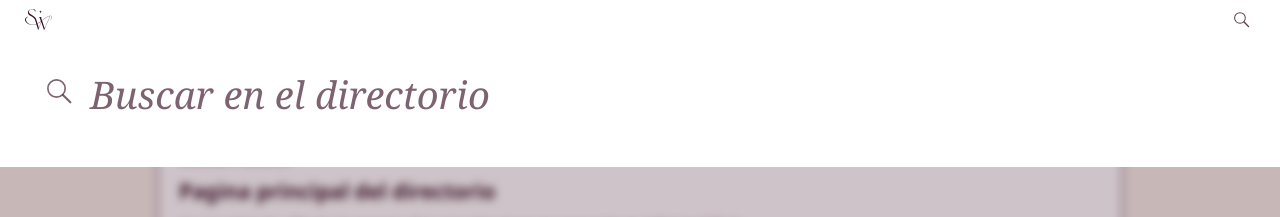
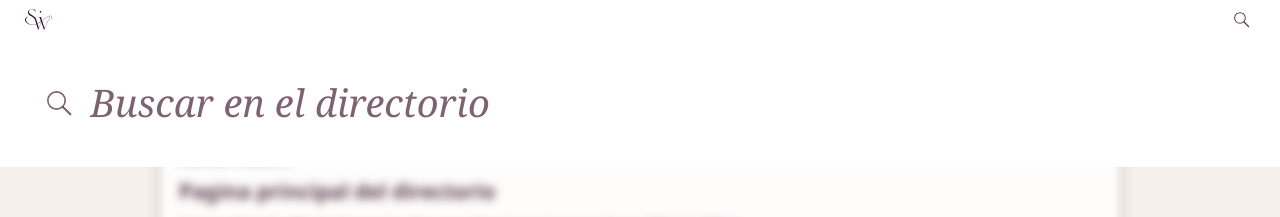
Before and after one commit to SailBliss/sw_master, a Next.js app: page / in a window 1280 px wide. Both pictures are taken after a click on the button "Buscar". Shown: the top 217 px of the page. Built offline with nearby package versions, Linux system fonts and the light colour scheme; no server answers; the database is empty.

Commit message:
Mejora interacción de búsqueda en la navegación pública

```diff
--- a/app/globals.css
+++ b/app/globals.css
@@ -323,46 +323,53 @@ select {
   outline-offset: 3px;
 }
 
-.sw-navbar-backdrop {
+.sw-navbar-page-blur {
   position: fixed;
-  left: 0;
-  right: 0;
-  bottom: 0;
-  top: 60px;
+  inset: 44px 0 0;
   z-index: 10;
-  background-color: rgba(57, 17, 37, 0.25);
-  backdrop-filter: blur(4px);
-  animation: sw-navbar-backdrop-in 260ms var(--ease-out) both;
+  pointer-events: none;
+  opacity: 0;
+  background: rgba(247, 239, 233, 0);
+  backdrop-filter: blur(0);
+  transition:
+    opacity 340ms var(--ease-out),
+    background 340ms var(--ease-out),
+    backdrop-filter 380ms var(--ease-out);
 }
 
-@keyframes sw-navbar-backdrop-in {
-  from {
-    opacity: 0;
-    backdrop-filter: blur(0px);
-  }
-
-  to {
-    opacity: 1;
-    backdrop-filter: blur(4px);
-  }
+.sw-navbar-page-blur--open {
+  opacity: 1;
+  background: rgba(247, 239, 233, 0.16);
+  backdrop-filter: blur(5px);
 }
 
 .sw-navbar-search-panel {
-  transform-origin: top center;
-  animation: sw-navbar-search-panel-in 260ms var(--ease-out) both;
+  max-height: 0;
+  overflow: hidden;
   box-shadow: none;
+  pointer-events: none;
+  transition: max-height 420ms cubic-bezier(0.22, 1, 0.36, 1);
 }
 
-@keyframes sw-navbar-search-panel-in {
-  from {
-    opacity: 0.98;
-    transform: scaleY(0.72);
-  }
+.sw-navbar-search-panel--open {
+  max-height: 160px;
+  pointer-events: auto;
+}
 
-  to {
-    opacity: 1;
-    transform: scaleY(1);
-  }
+.sw-navbar-search-panel-inner {
+  opacity: 0;
+  transform: translateY(-5px);
+  transition:
+    opacity 240ms var(--ease-out),
+    transform 320ms var(--ease-out);
+}
+
+.sw-navbar-search-panel--open .sw-navbar-search-panel-inner {
+  opacity: 1;
+  transform: translateY(0);
+  transition:
+    opacity 220ms var(--ease-out) 70ms,
+    transform 300ms var(--ease-out) 40ms;
 }
 
 .sw-search-trigger--hero {
@@ -389,19 +396,6 @@ select {
   transition:
     color 160ms var(--ease-out),
     transform 160ms var(--ease-out);
-  animation: sw-navbar-search-content-in 220ms var(--ease-out) 70ms both;
-}
-
-@keyframes sw-navbar-search-content-in {
-  from {
-    opacity: 0;
-    transform: translateY(-6px);
-  }
-
-  to {
-    opacity: 1;
-    transform: translateY(0);
-  }
 }
 
 .sw-search-trigger--hero svg {
@@ -423,14 +417,67 @@ select {
   overflow-wrap: anywhere;
 }
 
+.sw-search-input-wrapper {
+  display: inline-flex;
+  width: 100%;
+  max-width: 100%;
+  align-items: center;
+  gap: 14px;
+  padding: 0;
+  border: 0;
+  background: transparent;
+}
+
+.sw-search-input-wrapper svg {
+  flex: 0 0 auto;
+  color: rgba(57, 17, 37, 0.66);
+}
+
+.sw-search-input--hero {
+  flex: 1;
+  min-width: 0;
+  height: auto;
+  min-height: 58px;
+  border: none;
+  background: transparent;
+  color: rgba(57, 17, 37, 0.82);
+  font-family: var(--font-display), Georgia, serif;
+  font-size: 26px;
+  font-style: italic;
+  font-weight: 400;
+  line-height: 1.08;
+  padding: 0;
+  outline: none;
+  transition: color 160ms var(--ease-out);
+}
+
+.sw-search-input--hero::placeholder {
+  color: rgba(57, 17, 37, 0.66);
+  font-style: italic;
+}
+
+.sw-search-input--hero:focus {
+  color: rgba(57, 17, 37, 0.82);
+}
+
+.sw-search-input--hero:hover {}
+
 @media (min-width: 640px) {
   .sw-search-trigger--hero {
+    font-size: 32px;
+  }
+
+  .sw-search-input--hero {
     font-size: 32px;
   }
 }
 
 @media (min-width: 1024px) {
   .sw-search-trigger--hero {
+    font-size: 38px;
+  }
+
+  .sw-search-input--hero {
     font-size: 38px;
   }
 }
@@ -1025,8 +1072,10 @@ select {
 @media (prefers-reduced-motion: reduce) {
 
   .sw-navbar-search-panel,
+  .sw-navbar-search-panel-inner,
+  .sw-navbar-page-blur,
+  .sw-search-trigger,
   .sw-search-trigger--hero,
-  .sw-search-trigger,
   .sw-smart-search-button,
   .sw-ref-category-link {
     animation-duration: 1ms !important;
@@ -1034,3 +1083,45 @@ select {
     transform: none !important;
   }
 }
+
+/* Force-remove any remaining shadows/filters on search controls (override specificity) */
+.sw-search-suite,
+.sw-search-trigger,
+.sw-search-trigger--hero,
+.sw-search-trigger svg,
+.sw-smart-search-button,
+.sw-smart-search-mark {
+  box-shadow: none !important;
+  filter: none !important;
+}
+
+.sw-search-trigger:hover,
+.sw-search-trigger--hero:hover,
+.sw-smart-search-button:hover {
+  box-shadow: none !important;
+  filter: none !important;
+}
+
+/* Highest-specificity header overrides to remove any visual shadow/backdrop */
+header .sw-search-suite,
+header .sw-search-trigger,
+header .sw-search-trigger *,
+header .sw-search-trigger::before,
+header .sw-search-trigger::after,
+header .sw-search-trigger--hero,
+header .sw-smart-search-button,
+header .sw-smart-search-mark {
+  box-shadow: none !important;
+  filter: none !important;
+  background: transparent !important;
+  border: none !important;
+}
+
+header .sw-search-trigger:hover,
+header .sw-search-trigger--hero:hover,
+header .sw-smart-search-button:hover {
+  box-shadow: none !important;
+  filter: none !important;
+  background: transparent !important;
+  border: none !important;
+}
--- a/src/components/public/navigation/PublicNavbar.tsx
+++ b/src/components/public/navigation/PublicNavbar.tsx
@@ -15,7 +15,10 @@ export function PublicNavbar({ searchDefaultValue }: PublicNavbarProps) {
 
   return (
     <>
-      <header className="relative z-20 bg-[var(--sw-paper)]">
+      <header
+        className="relative z-20 bg-[var(--sw-paper)]"
+        onMouseLeave={() => setIsSearchOpen(false)}
+      >
         <div className="relative flex w-full items-center py-1 pl-5 sm:pl-7">
           <div className="flex w-full items-center">
             <Link
@@ -42,20 +45,23 @@ export function PublicNavbar({ searchDefaultValue }: PublicNavbarProps) {
           </div>
         </div>
 
-        {isSearchOpen ? (
-          <div className="sw-navbar-search-panel absolute left-0 right-0 top-full bg-[var(--sw-paper)] px-5 pb-10 pt-8 sm:px-7 sm:pt-10 lg:px-12">
-            <SearchBar defaultValue={searchDefaultValue} size="hero" />
+        <div
+          className={`sw-navbar-search-panel absolute left-0 right-0 top-full bg-[var(--sw-paper)] ${
+            isSearchOpen ? 'sw-navbar-search-panel--open' : ''
+          }`}
+          data-state={isSearchOpen ? 'open' : 'closed'}
+          aria-hidden={!isSearchOpen}
+        >
+          <div className="sw-navbar-search-panel-inner px-5 pb-10 pt-8 sm:px-7 sm:pt-10 lg:px-12">
+            <SearchBar defaultValue={searchDefaultValue} size="hero" expanded={isSearchOpen} />
           </div>
-        ) : null}
+        </div>
       </header>
 
-      {isSearchOpen ? (
-        <div
-          className="sw-navbar-backdrop"
-          onClick={() => setIsSearchOpen(false)}
-          aria-hidden="true"
-        />
-      ) : null}
+      <div
+        className={`sw-navbar-page-blur ${isSearchOpen ? 'sw-navbar-page-blur--open' : ''}`}
+        aria-hidden="true"
+      />
     </>
   )
 }
--- a/src/components/public/search/SearchBar.tsx
+++ b/src/components/public/search/SearchBar.tsx
@@ -1,3 +1,6 @@
+'use client'
+
+import { useEffect, useRef } from 'react'
 import { SearchIcon } from '@components/icons/ui'
 
 type SearchBarProps = {
@@ -8,11 +11,40 @@ type SearchBarProps = {
 }
 
 export function SearchBar({ defaultValue, size = 'icon', onClick, expanded }: SearchBarProps) {
+  const inputRef = useRef<HTMLInputElement>(null)
   const label = defaultValue ? `Buscar ${defaultValue}` : 'Buscar en el directorio'
   const iconSize = size === 'hero' ? 34 : 21
   const suiteClassName = size === 'hero' ? 'sw-search-suite--hero' : 'sw-search-suite'
   const triggerClassName = size === 'hero' ? 'sw-search-trigger--hero' : 'sw-search-trigger'
 
+  // Auto-focus cuando se expande el panel
+  useEffect(() => {
+    if (size === 'hero' && expanded && inputRef.current) {
+      inputRef.current.focus()
+    }
+  }, [expanded, size])
+
+  // Versión hero: input de búsqueda real
+  if (size === 'hero') {
+    return (
+      <div className={suiteClassName}>
+        <div className="sw-search-input-wrapper">
+          <SearchIcon size={iconSize} />
+          <input
+            ref={inputRef}
+            type="text"
+            className="sw-search-input--hero"
+            placeholder={label}
+            defaultValue={defaultValue}
+            disabled={!expanded}
+            aria-label="Buscar en el directorio"
+          />
+        </div>
+      </div>
+    )
+  }
+
+  // Versión icono: botón de activación
   return (
     <div className={suiteClassName}>
       <button
@@ -23,7 +55,6 @@ export function SearchBar({ defaultValue, size = 'icon', onClick, expanded }: Se
         onClick={onClick}
       >
         <SearchIcon size={iconSize} />
-        {size === 'hero' ? <span>{label}</span> : null}
       </button>
     </div>
   )
```
